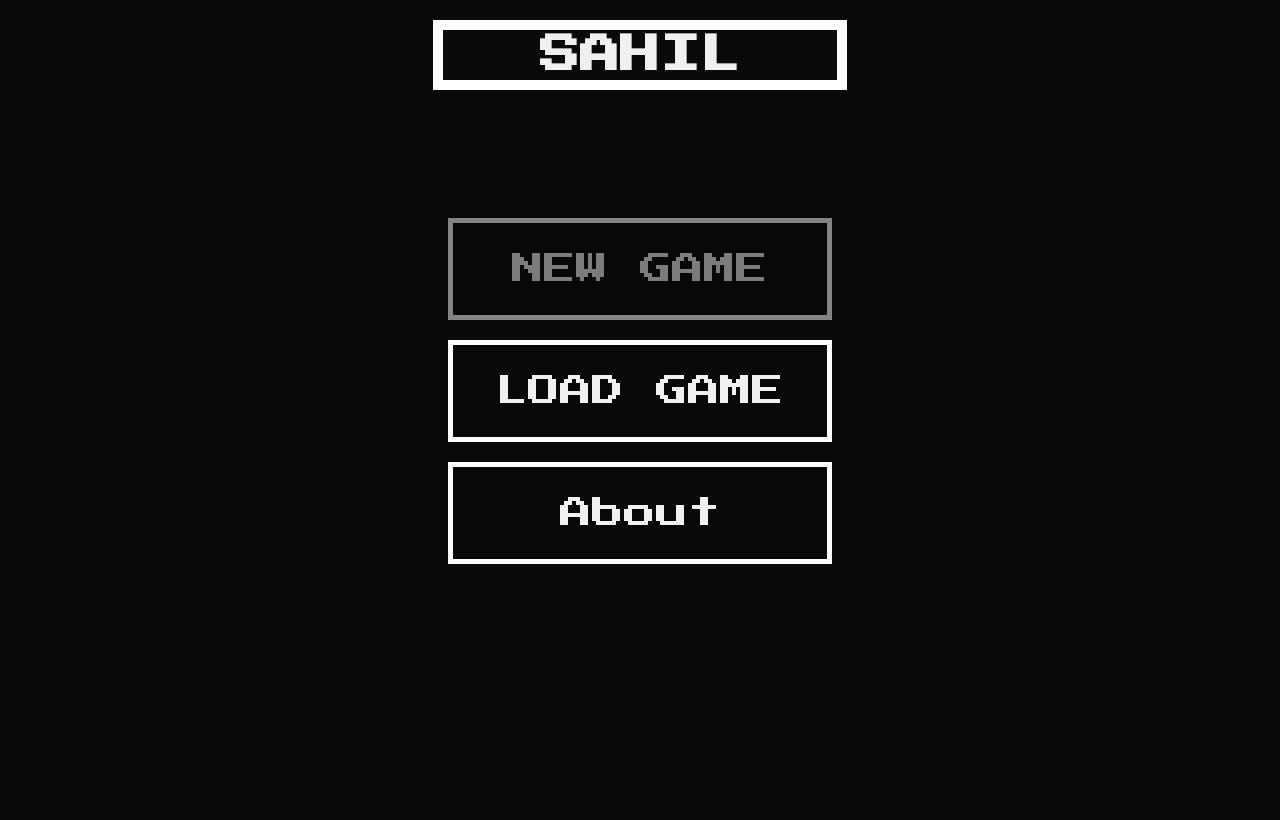
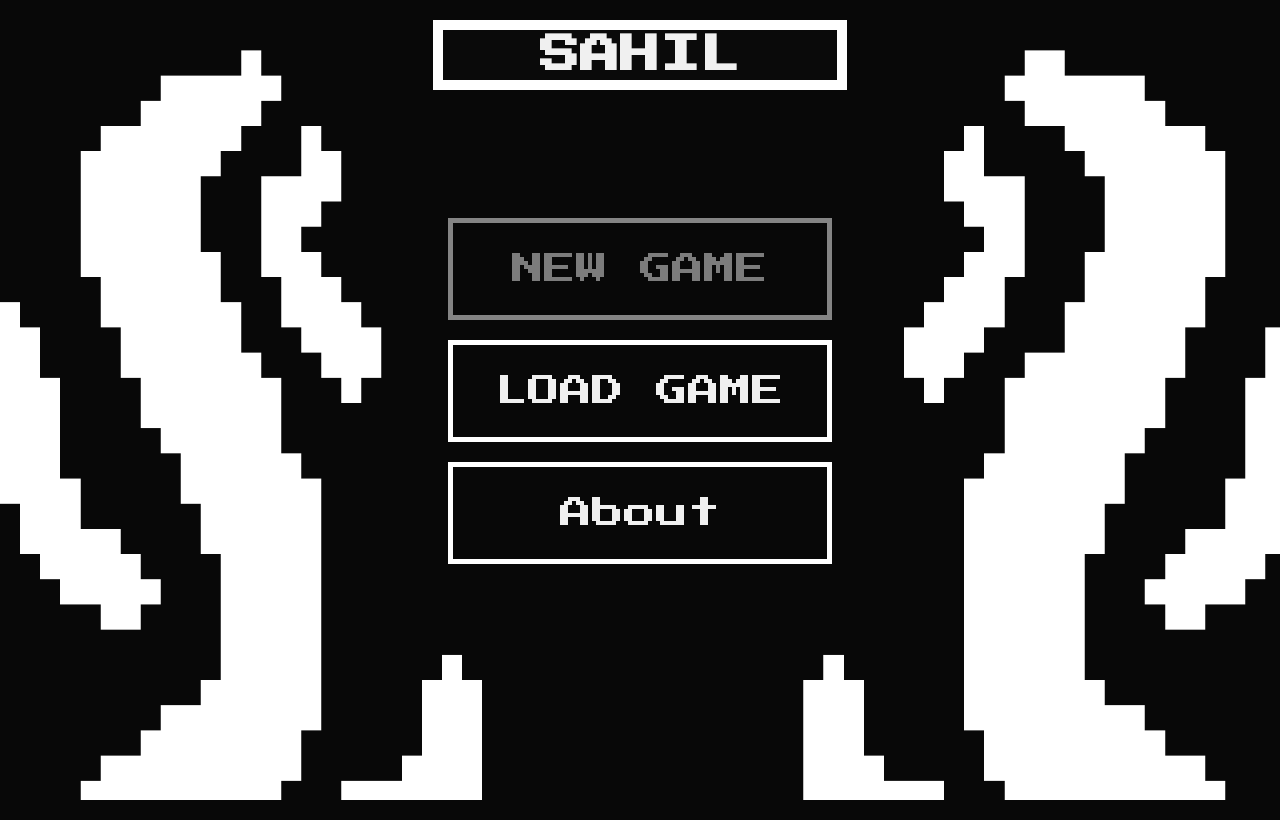
Before and after one commit to Sahil-Mujadedi/portfolio, a plain HTML site: page index.html in a window 1280 px wide. Drawn offline with Linux system fonts and the light colour scheme.

Commit message:
temporary solution to the boringness of the website

```diff
--- a/index.html
+++ b/index.html
@@ -11,6 +11,7 @@
     <title>SAHIL</title>
 </head>
 <body>
+    <img src="img/background.png" alt="" id="background">
     <header class="center" id="name-wrapper">
         <h1 class="name">SAHIL</h1>
     </header>
--- a/js/index.js
+++ b/js/index.js
@@ -15,6 +15,7 @@ function fadeout(id1, id2 = null, id3 = null) {
 if (document.getElementById('start')) {
     document.getElementById('start').addEventListener("click", function() {
         fadeout("about", "start", "newGame");
+        fadeout("background")
         document.getElementById("start").innerText = "Loading...";
         setTimeout(function() {
             location.assign(`files.html`);
@@ -26,7 +27,7 @@ if (document.getElementById('start')) {
 if (document.getElementById('about')) {
     document.getElementById('about').addEventListener("click", function(){
         fadeout("about", "start", "newGame");
-        fadeout("name-wrapper");
+        fadeout("name-wrapper", "background");
         document.getElementById("about").innerText = "Loading...";
         setTimeout(function() {
             location.assign(`about.html`);
--- a/styles/index.css
+++ b/styles/index.css
@@ -49,3 +49,12 @@ body {
     border: 5px white solid;
     padding: 30px;
 }
+#background {
+    position: absolute;
+    left: 0;
+    top: 0;
+    height: 100%;
+    width: 100%;
+    z-index: -1;
+    animation: fadein 0.25s linear backwards;
+}
```
Also changed, not shown: img/background.png (added).
